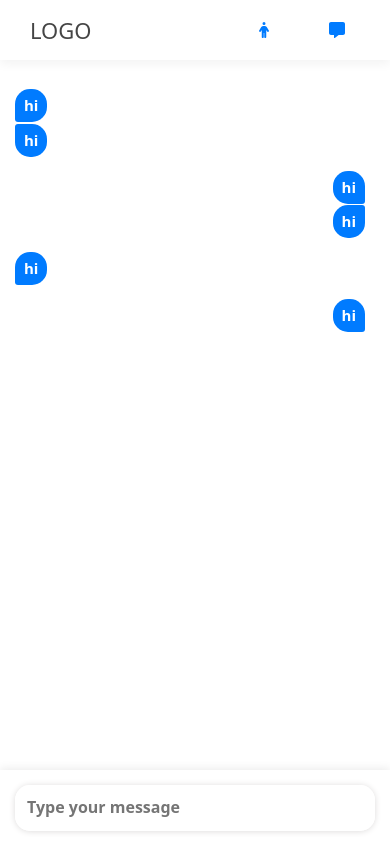
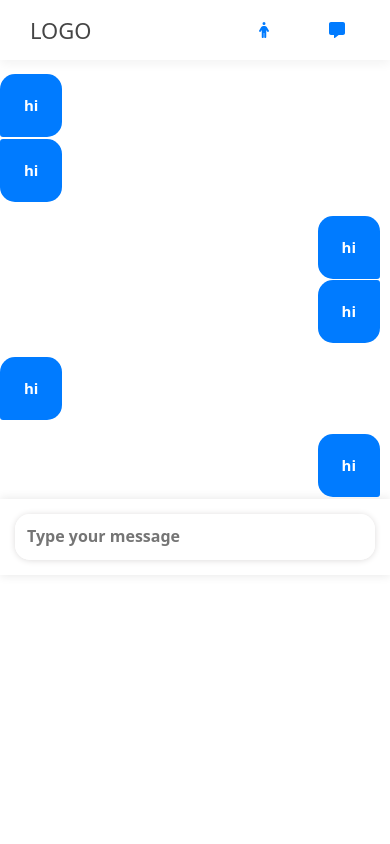
Before and after one commit to MikheilMusaelyan/carSite, a React (Vite) app: page /messages in a window 390 px wide. Built offline with nearby package versions, Linux system fonts and the light colour scheme.

Commit message:
changing desgin responsive bugs

```diff
--- a/src/item/item.css
+++ b/src/item/item.css
@@ -1,4 +1,4 @@
-.twelve{
+.item-main{
     display: flex;
     padding: 30px 15px;
     position: relative;
--- a/src/messages/messages.css
+++ b/src/messages/messages.css
@@ -11,11 +11,7 @@
     padding-right: 10px;
     scroll-behavior: smooth;
 }
-.wrap-messages{
-    padding: 15px;
-    height: calc(100% - 67px);
-}
-span{
+.message-span{
     display: inline-block;
     word-wrap: break-word;
 }
@@ -70,11 +66,13 @@ span{
     font-weight: bold;
     font-size: 15px;
     line-height: 19px;
+    padding: 15px;
+    height: calc(100% - 67px)
 }
 
 
 
-form{
+.message-form{
     padding: 15px;
     box-shadow: 0 0 10px rgb(229, 229, 229);
 }
@@ -82,7 +80,7 @@ form{
     box-shadow: 0 0.5px 6px #dddbdb;
     border-radius: 15px;
 }
-input{
+.message-input{
     width: 100%;
     border: none;
     outline: none;
--- a/src/messages/messages.tsx
+++ b/src/messages/messages.tsx
@@ -80,11 +80,11 @@ function Messages() {
           ))}
         </div>
       </div>
-      <form onSubmit={sendMessage}>
+      <form onSubmit={sendMessage} className='message-form'>
         <div className="inputholder">
           <input
             typeof='submit'
-            className="input"
+            className="message-input"
             max='200'
             type="text"
             value={message}
```
